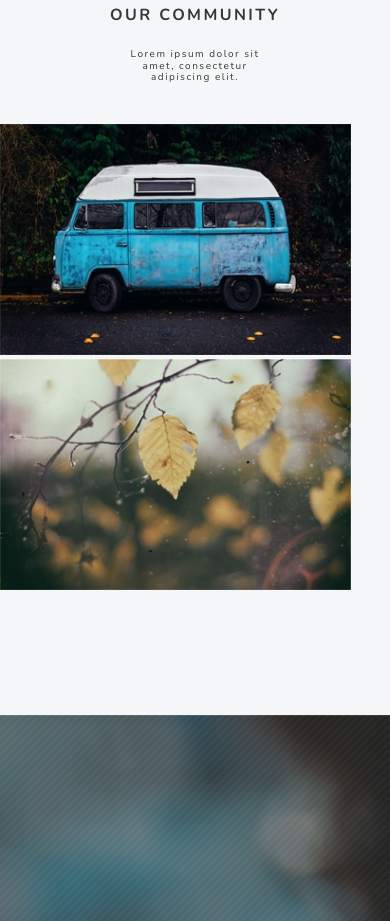
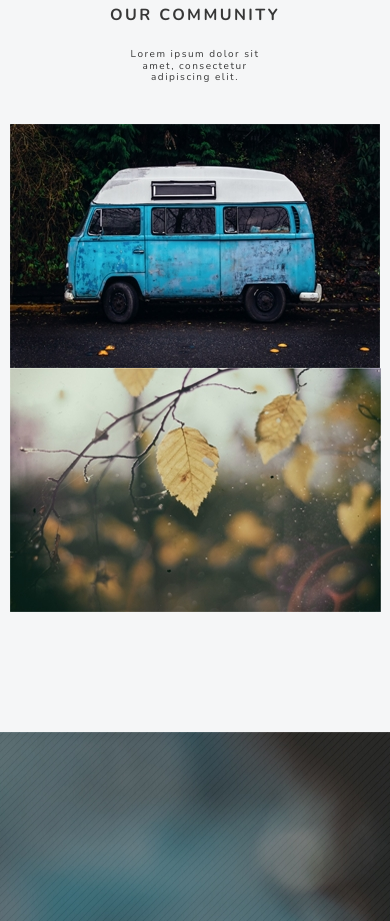
Before and after one commit to radoslawbiesek/photo, a website: page index.html in a window 390 px wide. Shown: the part 2100-3021 px from the top of the page. Drawn offline with nearby package versions, Linux system fonts and the light colour scheme.

Commit message:
Fix community gallery on mobile

```diff
--- a/index.html
+++ b/index.html
@@ -97,7 +97,7 @@
                         </p>
                     </div>
                     <div class="col-12 col-lg-8 community__gallery">
-                        <div class="row justify-content-center">
+                        <div class="row no-gutters">
                             <div class="col-12 col-lg-6">
                                 <img src="images/car.jpg" alt="car">
                             </div>
--- a/sass/_community.scss
+++ b/sass/_community.scss
@@ -32,9 +32,11 @@
     }
     &__gallery {
         & img {
-            max-width: 90%;
+            max-width: 100%;
             margin: 0 auto;
             padding: 0;
+            display: flex;
+            align-self: center;
         }
     }
 }
--- a/sass/style.scss
+++ b/sass/style.scss
@@ -12,6 +12,7 @@
 @import 'social';
 @import 'hero';
 @import 'arrows';
+@import 'community';
 @import 'subscribe';
 @import 'download';
 @import 'footer';
```
Also changed, not shown: css/style.css, 2 other files.
